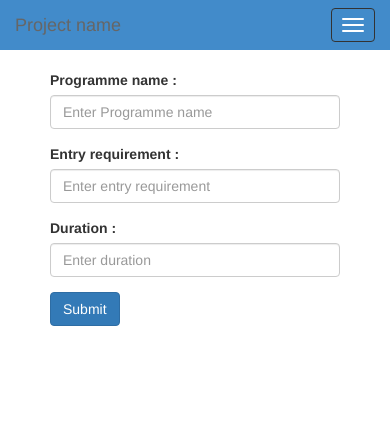
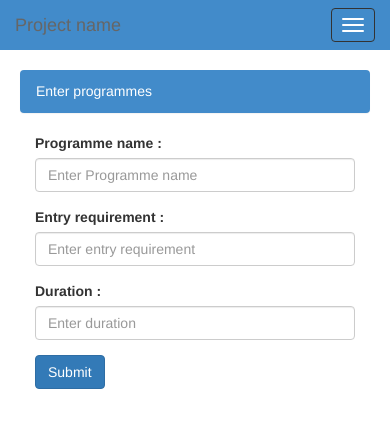
Before and after one commit to mngalande/transcript, a PHP site: page /clerk/programmes.php in a window 390 px wide. Shown: the top 428 px of the page. Run offline with PHP 8.4, Linux system fonts and the light colour scheme.

Commit message:
Changes made to programmes.php

```diff
--- a/clerk/programmes.php
+++ b/clerk/programmes.php
@@ -2,12 +2,6 @@
 
 require "../layout/header.php";
 require "../common/programmes.class.php";
-
-?>
-
-    <div class="container">
-      <div class="row">
-<?php
 
 require "../layout/sidebar.php";
 
@@ -26,9 +20,14 @@ if(isset($_POST['send']))
 }
 
 ?>
-      </div>
-	  <div>
-        <div class="col-sm-11">
+
+	<div class="panel blue-backround">
+	<div  class="content-title panel-heading">
+		Enter programmes
+	</div>
+	</div>
+
+     <div class="col-sm-11">
 	  	<form action="<?php echo $_SERVER['PHP_SELF']; ?>" method="post">
       <div class="form-group">
         <label for="exampleInputEmail1">Programme name : </label>
@@ -46,13 +45,11 @@ if(isset($_POST['send']))
 		</form>
 	  <div class="form-group">
 	    <br />
-        <p id="message">
-    	  <?php echo $suc; ?>
-        </p>
+		<?php if($suc != ""){ ?>
+			<div class="alert alert-success" role="alert"><?php echo $suc; ?></div>
+		<?php } ?>
       </div>
 	</div>
-	  </div>
-    </div>
 
 
 <?php
```
